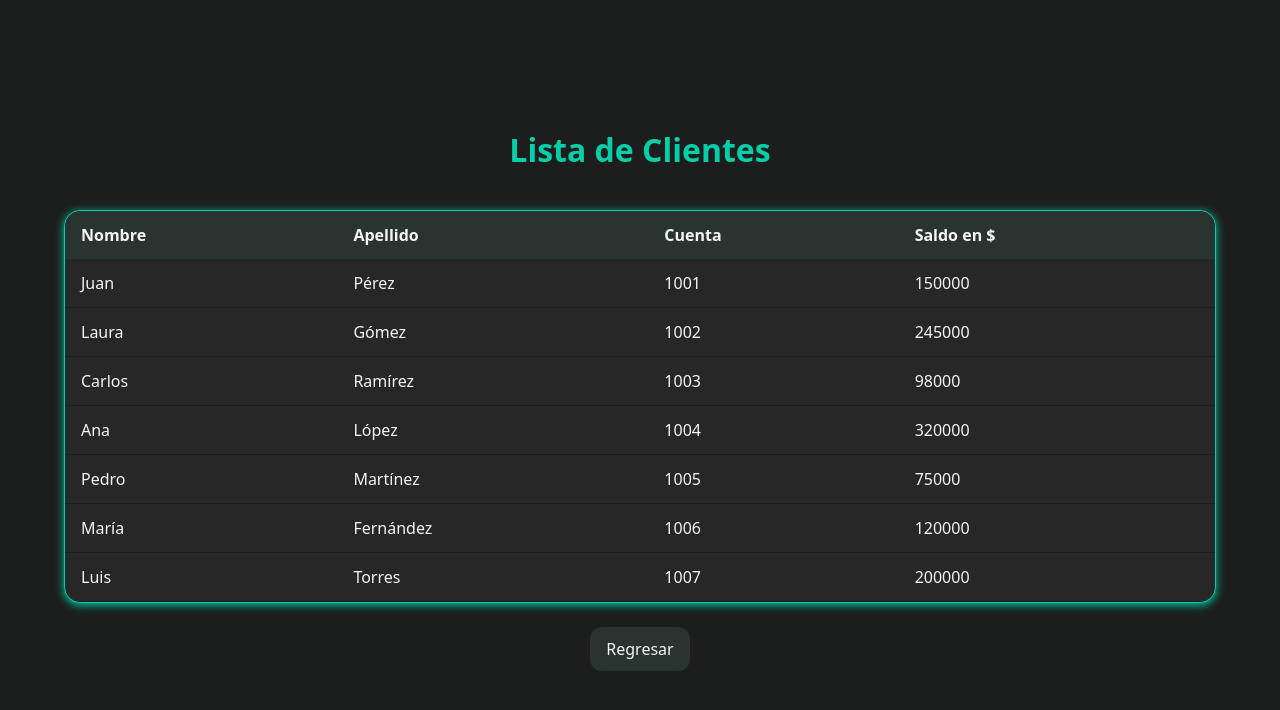
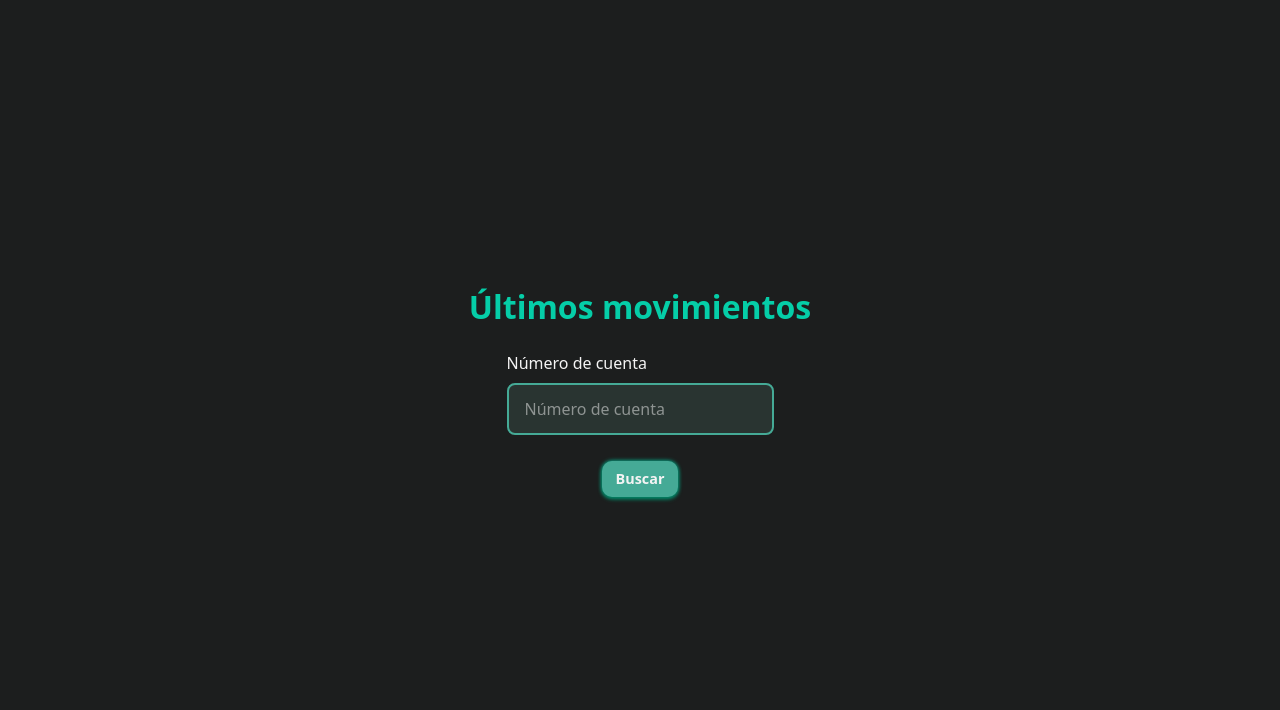
Before and after one commit to LeviTorresx/Mi-Banco-React-Vite, a React (Vite) app: page /historial in a window 1280 px wide. Shown: the top 710 px of the page. Built offline with nearby package versions, Linux system fonts and the light colour scheme.

Commit message:
fixed errors (transfers) & create of the history page [012]

```diff
--- a/src/App.tsx
+++ b/src/App.tsx
@@ -3,6 +3,7 @@ import Landing from "./pages/landing/Landing";
 import Register from "./pages/register/Register";
 import Dasboard from "./pages/dashboard/Dasboard";
 import Transfers from "./pages/transfers/Transfers";
+import History from "./pages/history/History";
 
 function App() {
   return (
@@ -12,7 +13,7 @@ function App() {
         <Route path="/transferencias" element={<Transfers />} />
         <Route path="/sobre-nosotros" element={<Landing />} />
         <Route path="/consultar-clientes" element={<Dasboard/>} />
-        <Route path="/historial" element={<Dasboard/>} />
+        <Route path="/historial" element={<History/>} />
         <Route path="/crear-clientes" element={<Register/>} />
       </Routes>
     </BrowserRouter>
--- /dev/null
+++ b/src/pages/history/History.css
@@ -0,0 +1,88 @@
+.history-container {
+  display: flex;
+  flex-direction: column;
+  align-items: center;
+  justify-content: center;
+  padding: 20px;
+  color: var(--color-light);
+  width: 100%;
+  height: 100vh;
+  max-width: 600px;
+  margin: 0 auto;
+}
+
+.history-title {
+  font-size: 2rem;
+  font-weight: 800;
+  margin-bottom: 20px;
+  color: var(--color-accent-light);
+  text-align: center;
+}
+
+.search-bar {
+  display: flex;
+  flex-direction: column;
+  align-items: center;
+  gap: 10px;
+  width: 100%;
+  margin-bottom: 20px;
+}
+
+.transaction-list {
+  width: 100%;
+  display: flex;
+  flex-direction: column;
+  gap: 15px;
+}
+
+.transaction-item {
+  background-color: var(--color-background);
+  border: 2px solid var(--color-accent);
+  border-radius: 16px;
+  padding: 16px;
+  box-shadow: 0 0 12px var(--color-accent-dark);
+  transition: all 0.3s ease-in-out;
+}
+
+.transaction-item:hover {
+  transform: translateY(-3px);
+  box-shadow: 0 0 16px var(--color-accent-light);
+}
+
+.transaction-info {
+  display: flex;
+  justify-content: space-between;
+  align-items: center;
+}
+
+.transaction-name {
+  font-weight: 600;
+  font-size: 1rem;
+  color: var(--color-light);
+}
+
+.transaction-amount {
+  font-size: 1.1rem;
+  font-weight: bold;
+}
+
+.transaction-amount.received {
+  color: #2ecc71; /* verde */
+}
+
+.transaction-amount.sent {
+  color: #e74c3c; /* rojo */
+}
+
+.transaction-date {
+  margin-top: 8px;
+  font-size: 0.9rem;
+  color: var(--color-accent);
+  text-align: right;
+}
+
+.no-transactions {
+  margin-top: 30px;
+  color: var(--color-accent-light);
+  font-weight: 600;
+}
--- /dev/null
+++ b/src/pages/history/History.tsx
@@ -0,0 +1,87 @@
+import { useState } from "react";
+import "./History.css";
+import { useSelector } from "react-redux";
+import { RootState } from "../../redux/store/Store";
+import { Button, Input } from "../../components";
+import Transaction from "../../types/Transaction";
+
+export default function History() {
+  const [searchValue, setSearchValue] = useState("");
+  const [accountNumber, setAccountNumber] = useState("");
+  const [transactionFiltered, setTransactionFiltered] = useState<Transaction[]>(
+    []
+  );
+
+  const transactions = useSelector((state: RootState) => state.transaction);
+
+  const handleSearch = () => {
+    const trimmed = searchValue.trim().toLowerCase();
+    setAccountNumber(trimmed); // guardamos solo cuando se hace click
+
+    const filtered = transactions.filter(
+      (tx) =>
+        tx.senderAccountNumber.toLowerCase() === trimmed ||
+        tx.receiverAccountNumber.toLowerCase() === trimmed
+    );
+
+    setTransactionFiltered(filtered);
+  };
+
+  const onChange = (e: React.ChangeEvent<HTMLInputElement>) => {
+    setSearchValue(e.target.value);
+  };
+
+  return (
+    <div className="history-container">
+      <h2 className="history-title">Últimos movimientos</h2>
+
+      <div className="search-bar">
+        <Input
+          label="Número de cuenta"
+          placeholder="Número de cuenta"
+          onChange={onChange}
+          name="searchValue"
+          type="text"
+          value={searchValue}
+        />
+        <div>
+          <Button onClick={handleSearch}>
+            <span>Buscar</span>
+          </Button>
+        </div>
+      </div>
+
+      <ul className="transaction-list">
+        {transactionFiltered.map((tx, idx) => {
+          const isSent = tx.senderAccountNumber.toLowerCase() === accountNumber;
+          const sign = isSent ? "-" : "+";
+          const otherParty = isSent
+            ? tx.receiverAccountNumber
+            : tx.senderAccountNumber;
+
+          return (
+            <li className="transaction-item" key={idx}>
+              <div className="transaction-info">
+                <span className="transaction-name">
+                  {isSent ? "Enviado a" : "Recibido de"} {otherParty}
+                </span>
+                <span
+                  className={`transaction-amount ${
+                    isSent ? "sent" : "received"
+                  }`}
+                >
+                  {sign} ${tx.amount.toLocaleString()}
+                </span>
+              </div>
+              <span className="transaction-date">{tx.timestamp}</span>
+            </li>
+          );
+        })}
+      </ul>
+
+      {transactionFiltered.length === 0 && accountNumber && (
+        <p className="no-transactions">No se encontraron movimientos.</p>
+      )}
+    </div>
+  );
+}
--- a/src/pages/transfers/Transfers.tsx
+++ b/src/pages/transfers/Transfers.tsx
@@ -1,13 +1,17 @@
 import { useState } from "react";
 import { Button, FeedbackAlert, Input } from "../../components";
 import "./Transfers.css";
-import { useSelector } from "react-redux";
+import { useDispatch, useSelector } from "react-redux";
 import { RootState } from "../../redux/store/Store";
 import Customer from "../../types/Customers";
 import ConfirmTransferModal from "./modal/ConfirmTransferModal";
+import { addTransaction } from "../../redux/slices/TransactionSlice";
+import Transaction from "../../types/Transaction";
 
 export default function Transfers() {
   const customers = useSelector((state: RootState) => state.customers);
+  const dispatch = useDispatch();
+
   const [openModal, setOpenModal] = useState(false);
 
   const [transferData, setTransferData] = useState({
@@ -166,15 +170,26 @@ export default function Transfers() {
   };
 
   const confirmTransfer = () => {
+
+    const newTransaction: Transaction = {
+      receiverAccountNumber: transferData.destinationAccount,
+      senderAccountNumber: customer.accountNumber,
+      amount: transferData.amount,
+      timestamp: transferData.date,
+    };
+
+    dispatch(addTransaction(newTransaction));
+
+    setOpenModal(false);
+
+    setTransferData({ amount: 0, destinationAccount: "", date: "", name: "" });
+
+    setCustomer({ firstName: "", balance: 0, lastName: "", accountNumber: "" });
     setAlert({
-      message: `Transferencia de $${transferData.amount}`,
+      message: `Transferencia de $${newTransaction.amount}`,
       severity: "success",
       open: true,
     });
-
-    setTransferData({ amount: 0, destinationAccount: "", date: "", name: "" });
-    setCustomer({ firstName: "", balance: 0, lastName: "", accountNumber: "" });
-    setOpenModal(false);
   };
 
   return (
--- /dev/null
+++ b/src/redux/slices/TransactionSlice.ts
@@ -0,0 +1,31 @@
+import { createSlice } from "@reduxjs/toolkit";
+import Transaction from "../../types/Transaction";
+
+const initialState: Transaction[] = [
+  {
+    senderAccountNumber: "1001",
+    receiverAccountNumber: "1002",
+    amount: 10000,
+    timestamp: "ayer",
+  },
+  {
+    senderAccountNumber: "1003",
+    receiverAccountNumber: "1001",
+    amount: 20000,
+    timestamp: "anteayer",
+  },
+
+];
+
+const transactioSlice = createSlice({
+  name: "transaction",
+  initialState,
+  reducers: {
+    addTransaction: (state, action) => {
+      state.push(action.payload);
+    },
+  },
+});
+
+export default transactioSlice.reducer;
+export const { addTransaction } = transactioSlice.actions;
--- a/src/redux/store/Store.ts
+++ b/src/redux/store/Store.ts
@@ -1,9 +1,11 @@
 import { configureStore } from "@reduxjs/toolkit";
 import CustomersReducer from "../slices/CustomersSlice";
+import TransactionReducer from "../slices/TransactionSlice"
 
 export const store = configureStore({
   reducer: {
     customers: CustomersReducer,
+    transaction: TransactionReducer,
   },
 });
 
--- /dev/null
+++ b/src/types/Transaction.ts
@@ -0,0 +1,6 @@
+export default interface Transaction {
+    senderAccountNumber : string,
+    receiverAccountNumber : string,
+    amount: number,
+    timestamp: string
+}
```
